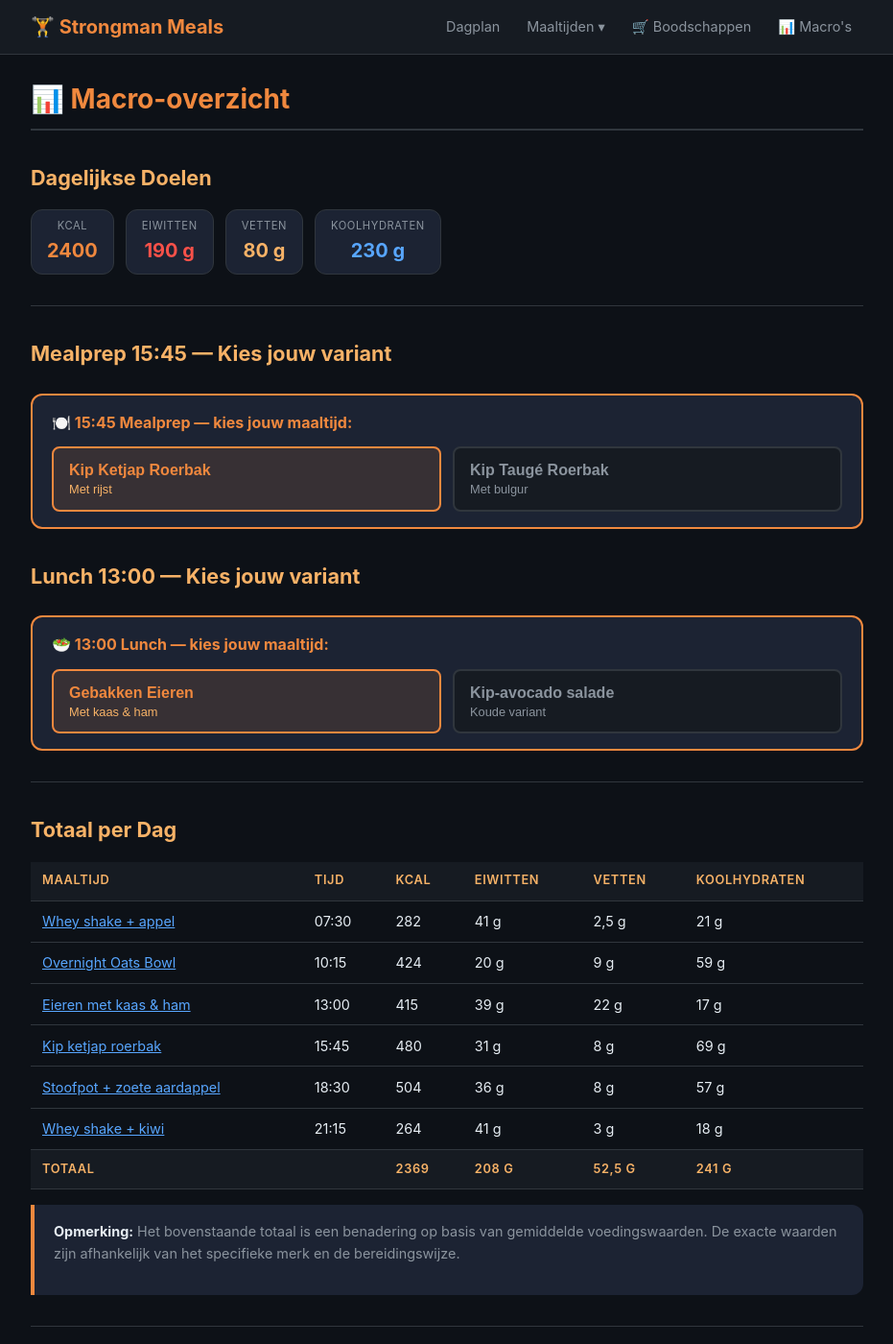
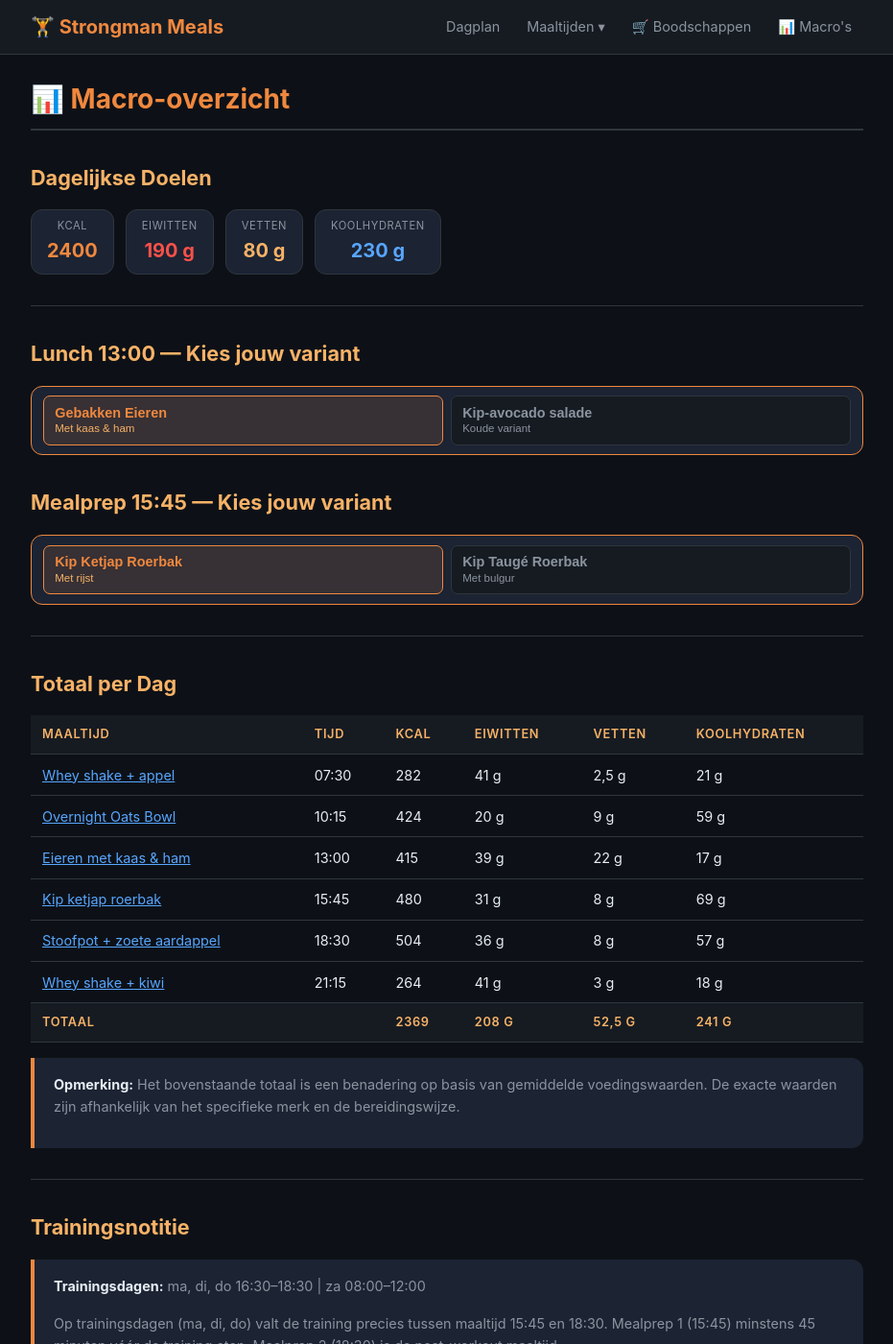
Before and after one commit to Marc013/mealprep, a Jekyll site: the page built from docs/macros.md, in a window 1280 px wide and 1400 px high. Shown: the whole window at 96% size, without its empty margins (174-1105 px from the left). Built offline with Jekyll 4.4.1, drawn with Linux system fonts in a browser that asks for light colours.

Commit message:
Add compact selector variant for mealprep and lunch options in macro overview

```diff
--- a/docs/assets/css/style.css
+++ b/docs/assets/css/style.css
@@ -429,6 +429,35 @@ tr:hover {
     color: var(--accent-light);
 }
 
+/* Compacte selectorvariant voor macro-overzicht */
+.selector-compact {
+    padding: 0.6rem 0.75rem;
+    border-width: 1px;
+    gap: 0.5rem;
+}
+
+.selector-compact .selector-buttons {
+    gap: 0.5rem;
+}
+
+.selector-compact .selector-btn {
+    min-width: 150px;
+    padding: 0.55rem 0.7rem;
+    border-width: 1px;
+    border-radius: 7px;
+    gap: 0.05rem;
+}
+
+.selector-compact .btn-label {
+    font-size: 0.9rem;
+    line-height: 1.2;
+}
+
+.selector-compact .btn-sub {
+    font-size: 0.72rem;
+    line-height: 1.2;
+}
+
 .mealprep-choice-marker {
     display: none;
 }
@@ -441,6 +470,10 @@ tr:hover {
 @media (max-width: 600px) {
     .mealprep-selector {
         padding: 0.85rem 1rem;
+    }
+
+    .selector-compact {
+        padding: 0.65rem 0.75rem;
     }
 
     .selector-buttons {
--- a/docs/macros.md
+++ b/docs/macros.md
@@ -13,10 +13,24 @@ title: "📊 Macro-overzicht"
 
 ---
 
+## Lunch 13:00 — Kies jouw variant
+
+<div id="macro-lunch-selector" class="mealprep-selector selector-compact" style="margin: 0.75rem 0 1rem;">
+  <div class="selector-buttons">
+    <button class="selector-btn" data-lunch-choice="EIEREN">
+      <span class="btn-label">Gebakken Eieren</span>
+      <span class="btn-sub">Met kaas &amp; ham</span>
+    </button>
+    <button class="selector-btn" data-lunch-choice="SALADE">
+      <span class="btn-label">Kip-avocado salade</span>
+      <span class="btn-sub">Koude variant</span>
+    </button>
+  </div>
+</div>
+
 ## Mealprep 15:45 — Kies jouw variant
 
-<div id="macro-mealprep-selector" class="mealprep-selector" style="margin: 1.5rem 0;">
-  <strong>🍽️ 15:45 Mealprep — kies jouw maaltijd:</strong>
+<div id="macro-mealprep-selector" class="mealprep-selector selector-compact" style="margin: 0.75rem 0 1rem;">
   <div class="selector-buttons">
     <button class="selector-btn" data-macro-choice="A">
       <span class="btn-label">Kip Ketjap Roerbak</span>
@@ -25,22 +39,6 @@ title: "📊 Macro-overzicht"
     <button class="selector-btn" data-macro-choice="B">
       <span class="btn-label">Kip Taugé Roerbak</span>
       <span class="btn-sub">Met bulgur</span>
-    </button>
-  </div>
-</div>
-
-## Lunch 13:00 — Kies jouw variant
-
-<div id="macro-lunch-selector" class="mealprep-selector" style="margin: 1.5rem 0;">
-  <strong>🥗 13:00 Lunch — kies jouw maaltijd:</strong>
-  <div class="selector-buttons">
-    <button class="selector-btn" data-lunch-choice="EIEREN">
-      <span class="btn-label">Gebakken Eieren</span>
-      <span class="btn-sub">Met kaas &amp; ham</span>
-    </button>
-    <button class="selector-btn" data-lunch-choice="SALADE">
-      <span class="btn-label">Kip-avocado salade</span>
-      <span class="btn-sub">Koude variant</span>
     </button>
   </div>
 </div>
```
